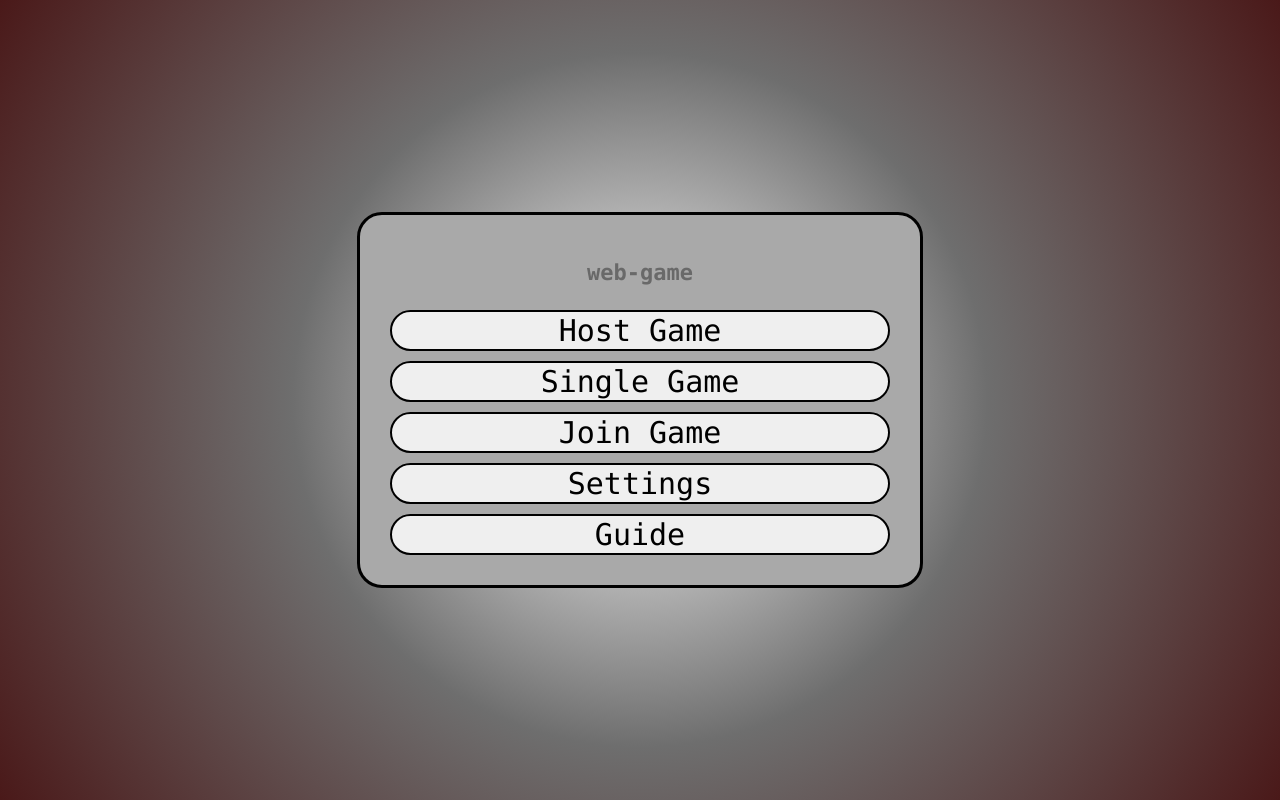
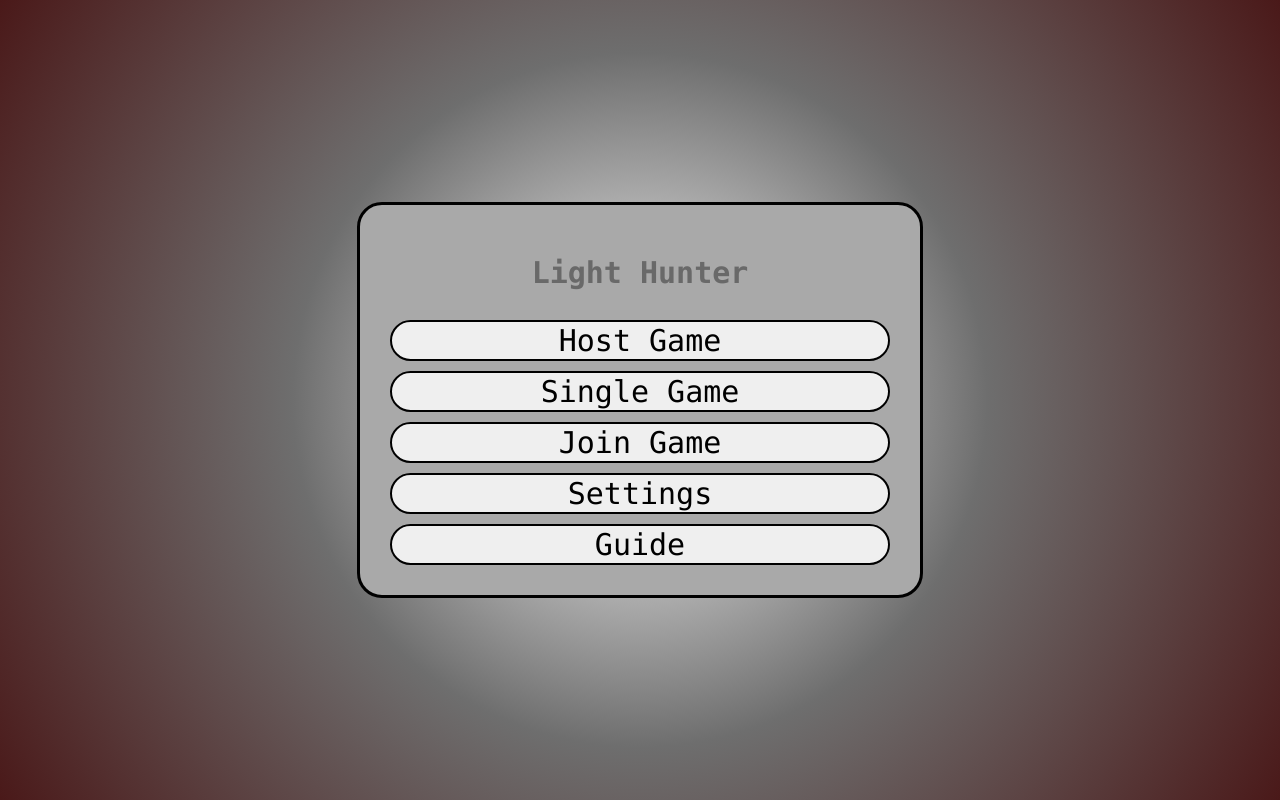
Before and after one commit to DigiDoggy/Light-Hunter, a website built with Vite: page frontend/index.html in a window 1280 px wide. Built offline with nearby package versions, Linux system fonts and the light colour scheme; files whose address does not match are found by name.

Commit message:
update game title, update tab icon

```diff
--- a/frontend/index.html
+++ b/frontend/index.html
@@ -2,7 +2,7 @@
 <html lang="en">
   <head>
     <meta charset="UTF-8" />
-    <link rel="icon" type="image/svg+xml" href="/vite.svg" />
+    <link rel="icon" type="image/svg+xml" href="https://cdn-icons-png.flaticon.com/512/5545/5545835.png"/>
     <link rel="stylesheet" href="https://cdnjs.cloudflare.com/ajax/libs/font-awesome/6.5.2/css/all.min.css">
     <meta name="viewport" content=" initial-scale=1" />
     <script type="module" src="./src/js/main.js" defer></script>
--- a/frontend/src/js/MainMenu.js
+++ b/frontend/src/js/MainMenu.js
@@ -22,7 +22,7 @@
         // language=HTML
         this.container.innerHTML = `
             <div class="menu-frame">
-                <h1 class="title">web-game</h1>
+                <h1 style="font-size: 30px" class="title">Light Hunter</h1>
                 <button id="host" class="menu-item">Host Game</button>
                 <button id="single" class="menu-item">Single Game</button>
                 <button id="join" class="menu-item">Join Game</button>
```
